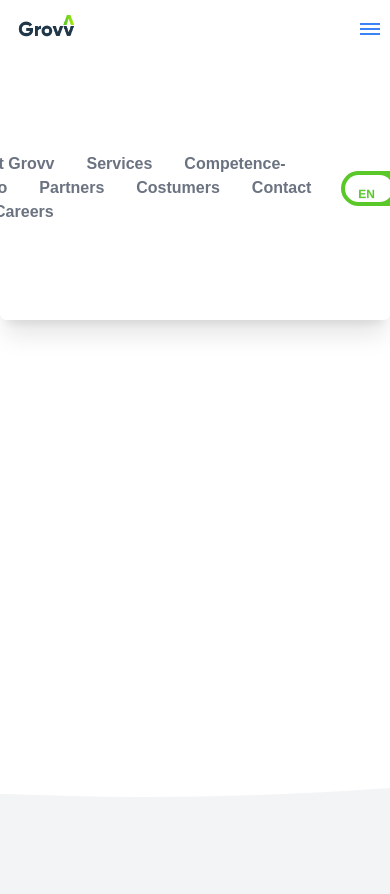
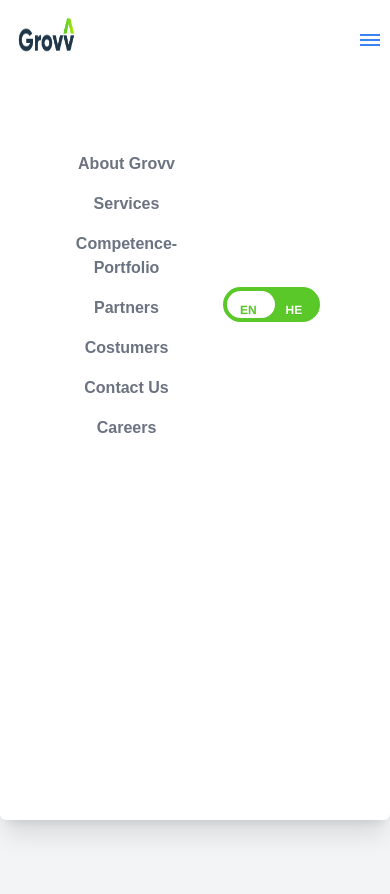
Before and after one commit to GrovvSAP/Website, a React (Create React App) app: page / in a window 390 px wide. Both pictures are taken after a click on the button 370 px from the left and 28 px from the top of the page. Shown: the top 894 px of the page. Built offline with nearby package versions, Linux system fonts and the light colour scheme.

Commit message:
GrovvIconIsBiggerOnSmallScreens

```diff
--- a/src/components/Navbar/NavBarStyle.css
+++ b/src/components/Navbar/NavBarStyle.css
@@ -1,15 +1,52 @@
-/* NavBarStyle.css */
-
 /* Default size for larger screens */
 .logo {
-    width: 40%; /* Adjust the width as needed */
+  width: 40%; /* Adjust the width as needed */
+  height: auto;
+}
+
+/* Smaller size for screens with a maximum width of 768px */
+@media screen and (max-width: 768px) {
+  /* Adjust the logo size for smaller screens */
+  /* .logo {
+    width: 100%;
     height: auto;
+  } */
+
+  .logo {
+    width: 5rem;
+    height: 4rem;
   }
 
-  /* Smaller size for screens with a maximum width of 768px */
-  @media screen and (max-width: 768px) {
-    .logo {
-      width: 100%; /* Adjust the width for smaller screens */
-      height: auto;
-    }
+  /* Increase the hamburger icon size */
+  button {
+    font-size: 24px; /* Adjust the font-size as needed for a bigger icon */
   }
+
+  /* Additional styles for smaller screens can go here */
+  .yaniv {
+    display: flex;
+    flex-direction: column;
+    width: 100%;
+    margin-bottom: 1rem;
+    text-align: center;
+    font-size: 12px;
+  }
+  .yaniv2 {
+    display: none;
+  }
+
+  /* Increase the height of the navigation bar */
+  nav {
+    height: 80px; /* Adjust the height as needed */
+  }
+
+  /* Increase the height of the hamburger menu button */
+  button {
+    height: 40px; /* Adjust the height as needed */
+  }
+
+  /* Increase the height of the menu that appears when the hamburger icon is clicked */
+  .fixed.transition-transform {
+    height: calc(100vh - 80px); /* Adjust the height as needed */
+  }
+}
--- a/src/components/Navbar/NavLinks.js
+++ b/src/components/Navbar/NavLinks.js
@@ -66,25 +66,25 @@ const NavLinks = () => {
 
 
 
-            <HashLink className="px-4 font-extrabold text-gray-500 hover:text-green-500" style={{ fontSize: isRTL ? '1.2rem' : '1rem' }} smooth to="/yaniv">
+            <HashLink className="px-4 font-extrabold text-gray-500 hover:text-green-500 yaniv" style={{ fontSize: isRTL ? '1.2rem' : '1rem' }} smooth to="/yaniv">
                 {t("header.About")}
             </HashLink>
-            <HashLink className="px-4 font-extrabold text-gray-500 hover:text-green-500" style={{ fontSize: isRTL ? '1.2rem' : '1rem' }} smooth to="/Services">
+            <HashLink className="px-4 font-extrabold text-gray-500 hover:text-green-500 yaniv" style={{ fontSize: isRTL ? '1.2rem' : '1rem' }} smooth to="/Services">
                 {t("header.Services")}
             </HashLink>
-            <HashLink className="px-4 font-extrabold text-gray-500 hover:text-green-500" style={{ fontSize: isRTL ? '1.2rem' : '1rem' }} smooth to="/Competence">
+            <HashLink className="px-4 font-extrabold text-gray-500 hover:text-green-500 yaniv" style={{ fontSize: isRTL ? '1.2rem' : '1rem' }} smooth to="/Competence">
                 {t("header.Competence")}
             </HashLink>
-            <HashLink className="px-4 font-extrabold text-gray-500 hover:text-green-500" style={{ fontSize: isRTL ? '1.2rem' : '1rem' }}  to="/roman">
+            <HashLink className="px-4 font-extrabold text-gray-500 hover:text-green-500 yaniv" style={{ fontSize: isRTL ? '1.2rem' : '1rem' }}  to="/roman">
                 {t("header.Partners")}
             </HashLink>
-            <HashLink className="px-4 font-extrabold text-gray-500 hover:text-green-500" style={{ fontSize: isRTL ? '1.2rem' : '1rem' }} to="/clients2">
+            <HashLink className="px-4 font-extrabold text-gray-500 hover:text-green-500 yaniv" style={{ fontSize: isRTL ? '1.2rem' : '1rem' }} to="/clients2">
                 {t("header.Costumers")}
             </HashLink>
-            <HashLink className="px-4 font-extrabold text-gray-500 hover:text-green-500" style={{ fontSize: isRTL ? '1.2rem' : '1rem' }} to="/contact">
+            <HashLink className="px-4 font-extrabold text-gray-500 hover:text-green-500 yaniv" style={{ fontSize: isRTL ? '1.2rem' : '1rem' }} to="/contact">
                 {t("header.Contact")}
             </HashLink>
-            <HashLink className="px-4 font-extrabold text-gray-500 hover:text-green-500" style={{ fontSize: isRTL ? '1.2rem' : '1rem' }} to="/careers">
+            <HashLink className="px-4 font-extrabold text-gray-500 hover:text-green-500 yaniv" style={{ fontSize: isRTL ? '1.2rem' : '1rem' }} to="/careers">
                 {t("header.Careers")}
             </HashLink>
             </div>
--- a/src/pages/JobDescription.js
+++ b/src/pages/JobDescription.js
@@ -68,9 +68,9 @@ const Contact = () => {
 		<NavBar/>
 	</div>
 	<div className="flex justify-center items-center mt-8 w-full bg-white py-12 lg:py-24 bg-gray-200">
-		<div className="container mx-auto my-8 px-4 lg:px-20" data-aos="zoom-in">
-			<div className="flex space-x-12">
-				<div className="w-7/12">
+        <div className="container mx-auto my-8 px-4 lg:px-20" data-aos="zoom-in">
+          <div className="flex flex-col md:flex-row space-y-4 md:space-x-12">
+            <div className="w-full md:w-7/12">
 					<h3 className="text-custom-color2 font-bold text-lg mt-6 mb-2"> {t("JobDescription.Responsibilities")}</h3>
 					<ul className="list-disc ml-8">
 						<li>{t("JobDescription.bullet1")}</li>
@@ -93,8 +93,8 @@ const Contact = () => {
 						<li>{t("JobDescription.bullet_9")}</li>
 					</ul>
 				</div>
-				<form onSubmit={sendEmail} className="w-6/12 ml-4">
-					<div className="w-full bg-white p-8 my-4 md:px-12 rounded-2xl shadow-2xl">
+				<form onSubmit={sendEmail} className="w-full md:w-5/12 ml-0 md:ml-4">
+              <div className="w-full bg-white p-4 md:p-8 my-4 md:px-12 rounded-2xl shadow-2xl">
 						<h1 className="font-bold text-center text-custom-color2 lowerrcase text-4xl">{t("JobDescription.Form_header")} </h1>
 						<div className="grid grid-cols-1 gap-5 md:grid-cols-2 mt-5">
 							<div>
```
